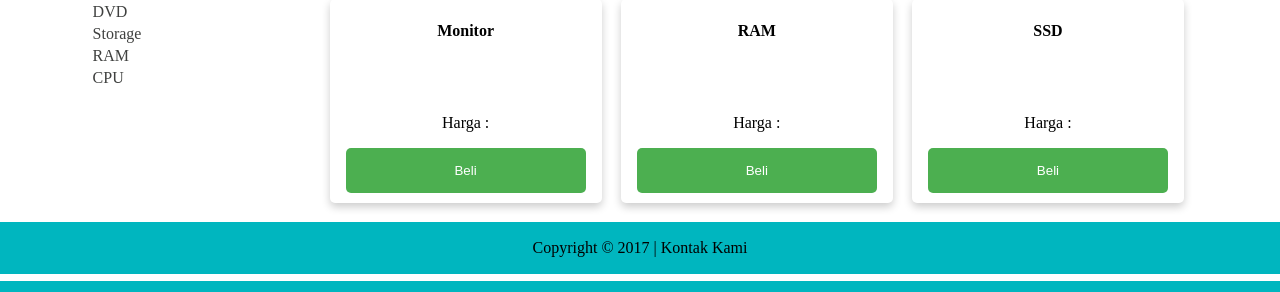
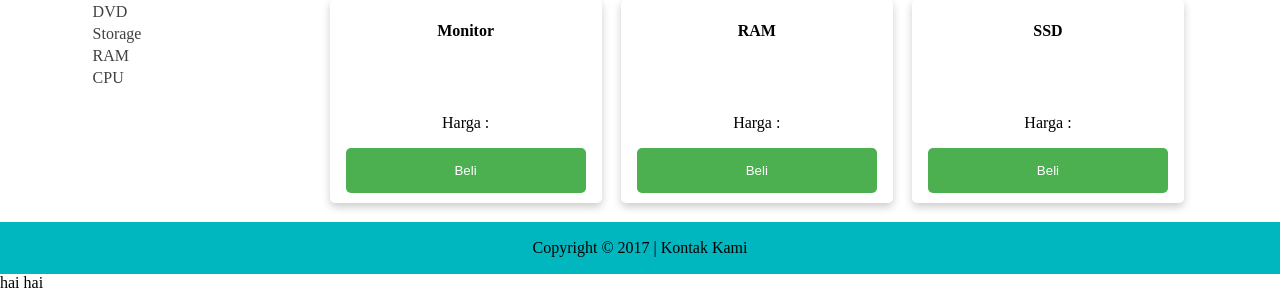
Before and after one commit to margogunatama/phpapsi, a PHP site: page /index.php in a window 1280 px wide. Shown: the part 519-811 px from the top of the page. Run offline with PHP 8.4, Linux system fonts and the light colour scheme.

Commit message:
footer chaged

```diff
--- a/Modul PHP Mysql/footer.php
+++ b/Modul PHP Mysql/footer.php
@@ -5,3 +5,5 @@
 		</footer>
 	';
 ?>
+
+hai hai
```
